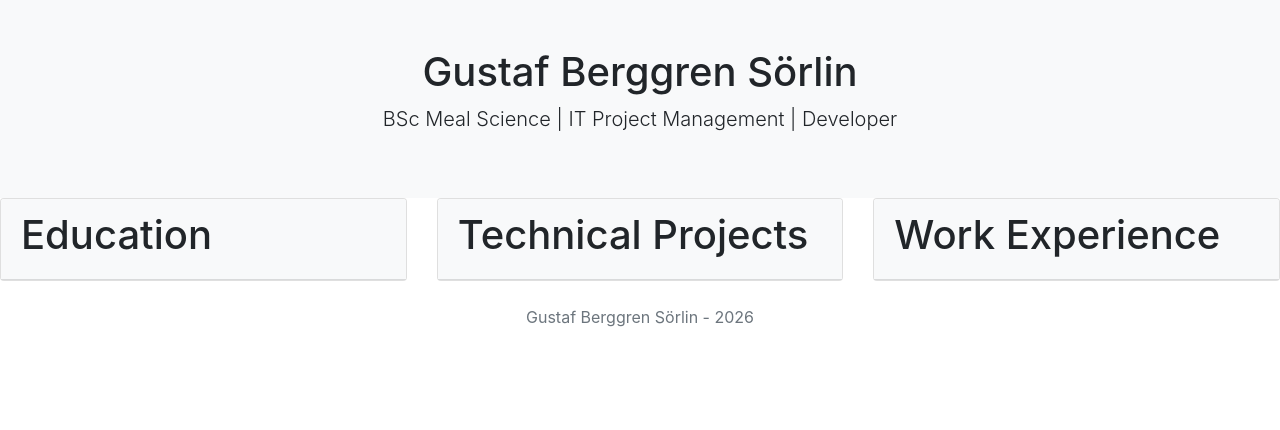
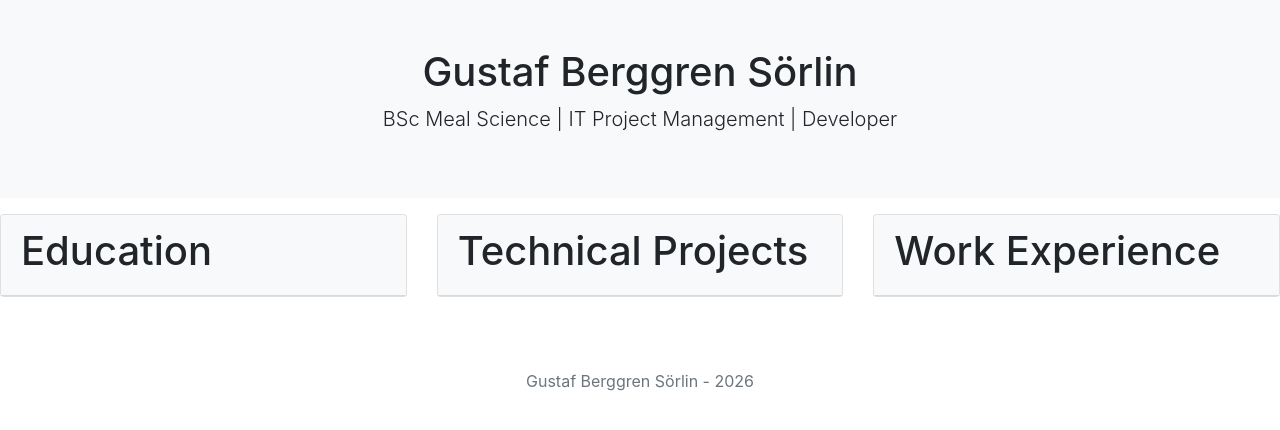
Before and after one commit to gbrggrn/gbrggrn.github.io, a Jekyll site: the page built from index.html, in a window 1280 px wide. Shown: the top 430 px of the page. Built offline with Jekyll 4.4.1, drawn with Linux system fonts in a browser that asks for light colours.

Commit message:
Update index.html

```diff
--- a/index.html
+++ b/index.html
@@ -2,27 +2,29 @@
 layout: default
 ---
 <div class="row justify-conent-around">
-  <div class="col-md-4">
+
+  <div class="col-md-4 mt-3 ms-4 mb-5">
     <div class="card border-none">
-      <div class="card-header border-none rounded-3 bg-light">
+      <div class="card-header border-none rounded-3 bg-light align-text-center">
         <h1>Education</h1>
       </div>
     </div>
   </div>
 
-  <div class="col-md-4">
+  <div class="col-md-4 mt-3 mb-5">
     <div class="card border-none">
-      <div class="card-header border-none rounded-3 bg-light">
+      <div class="card-header border-none rounded-3 bg-light align-text-center">
         <h1>Technical Projects</h1>
       </div>
     </div>
   </div>
 
-  <div class="col-md-4">
+  <div class="col-md-4 mt-3 me-4 mb-5">
     <div class="card border-none">
-      <div class="card-header border-none rounded-3 bg-light">
+      <div class="card-header border-none rounded-3 bg-light align-text-center">
         <h1>Work Experience</h1>
       </div>
     </div>
   </div>
+
 </div>
```
